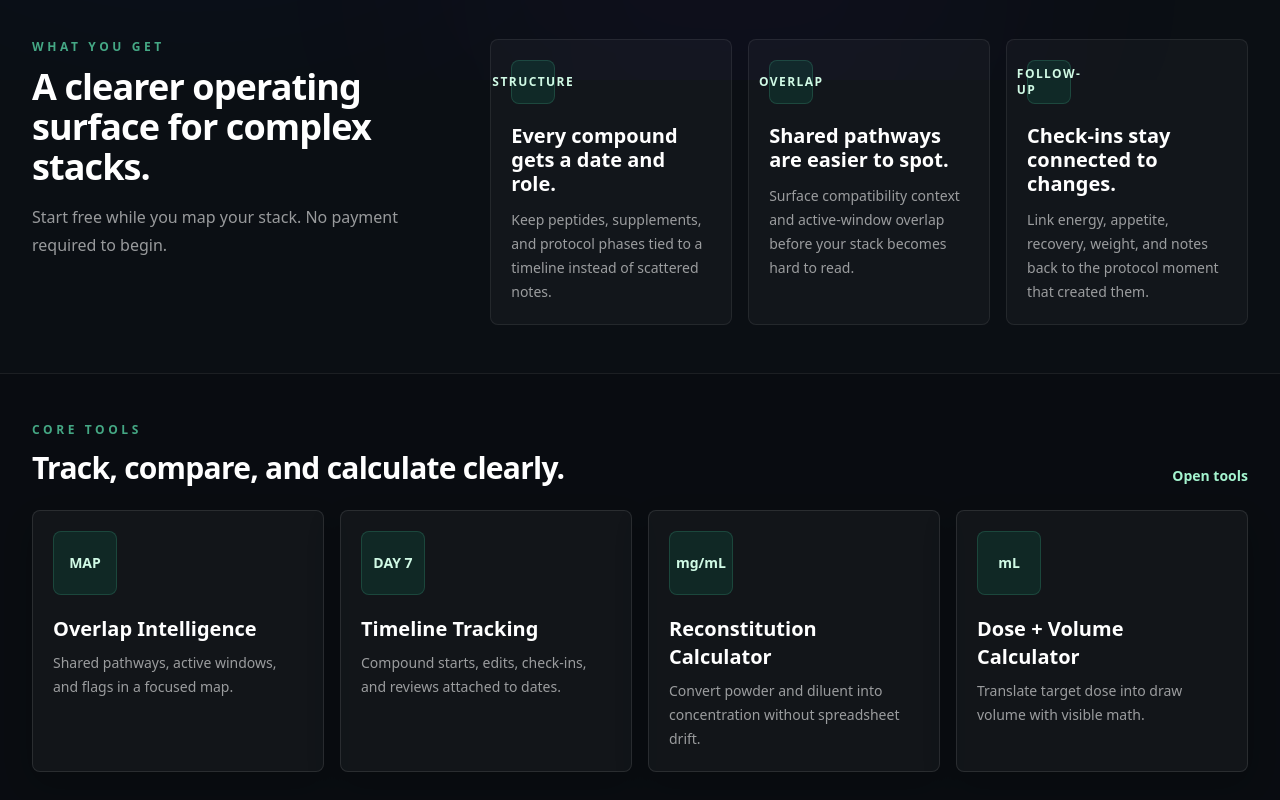
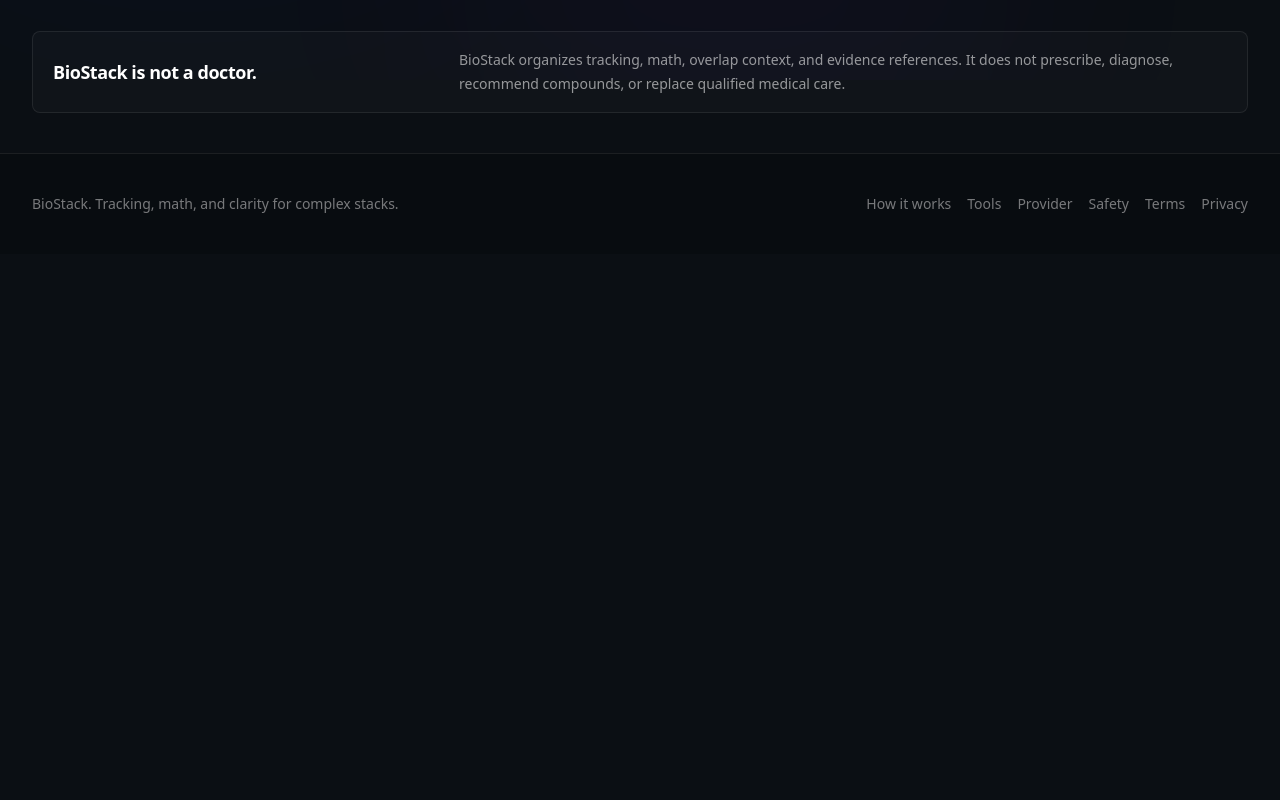
Before and after one commit to m0r6aN/biostack, a Next.js app in the folder frontend/: page / in a window 1280 px wide. Shown: the part 720-1520 px from the top of the page. After the commit the page ends 974 px from the top, so only its background shows below. Built offline with nearby package versions, Linux system fonts and the light colour scheme; no server answers.

Commit message:
Got rid of useless content below the fold. (#33)

```diff
--- a/frontend/src/app/page.tsx
+++ b/frontend/src/app/page.tsx
@@ -1,48 +1,6 @@
 import { LandingHero } from '@/components/marketing/LandingHero';
 import { MarketingFooter } from '@/components/marketing/MarketingFooter';
 import { MarketingNav } from '@/components/marketing/MarketingNav';
-import Link from 'next/link';
-
-const valueItems = [
-  {
-    label: 'Structure',
-    title: 'Every compound gets a date and role.',
-    body: 'Keep peptides, supplements, and protocol phases tied to a timeline instead of scattered notes.',
-  },
-  {
-    label: 'Overlap',
-    title: 'Shared pathways are easier to spot.',
-    body: 'Surface compatibility context and active-window overlap before your stack becomes hard to read.',
-  },
-  {
-    label: 'Follow-up',
-    title: 'Check-ins stay connected to changes.',
-    body: 'Link energy, appetite, recovery, weight, and notes back to the protocol moment that created them.',
-  },
-];
-
-const previews = [
-  {
-    title: 'Overlap Intelligence',
-    body: 'Shared pathways, active windows, and flags in a focused map.',
-    stat: 'MAP',
-  },
-  {
-    title: 'Timeline Tracking',
-    body: 'Compound starts, edits, check-ins, and reviews attached to dates.',
-    stat: 'DAY 7',
-  },
-  {
-    title: 'Reconstitution Calculator',
-    body: 'Convert powder and diluent into concentration without spreadsheet drift.',
-    stat: 'mg/mL',
-  },
-  {
-    title: 'Dose + Volume Calculator',
-    body: 'Translate target dose into draw volume with visible math.',
-    stat: 'mL',
-  },
-];
 
 export default function HomePage() {
   const softwareSchema = {
@@ -65,70 +23,6 @@
         />
         <LandingHero />
 
-        <section id="value" className="scroll-mt-20 mx-auto max-w-7xl px-5 py-9 sm:px-8 lg:py-12">
-          <div className="grid gap-8 lg:grid-cols-[0.72fr_1.28fr] lg:items-start">
-            <div>
-              <p className="text-xs font-semibold uppercase tracking-[0.3em] text-emerald-300/70">
-                What you get
-              </p>
-              <h2 className="mt-3 max-w-md text-3xl font-semibold tracking-tight text-white sm:text-4xl">
-                A clearer operating surface for complex stacks.
-              </h2>
-              <p className="mt-4 max-w-md text-base leading-7 text-white/58">
-                Start free while you map your stack. No payment required to begin.
-              </p>
-            </div>
-
-            <div className="grid gap-3 md:grid-cols-3 lg:gap-4">
-              {valueItems.map((item) => (
-              <div
-                key={item.title}
-                className="min-h-52 rounded-lg border border-white/8 bg-white/[0.03] p-4 transition duration-200 hover:-translate-y-0.5 hover:border-white/16 hover:bg-white/[0.045] sm:p-5"
-              >
-                <span className="flex h-11 w-11 items-center justify-center rounded-lg border border-emerald-300/16 bg-emerald-400/10 text-xs font-semibold uppercase tracking-[0.12em] text-emerald-100">
-                  {item.label}
-                </span>
-                <h3 className="mt-5 text-xl font-semibold leading-6 text-white">{item.title}</h3>
-                <p className="mt-3 text-sm leading-6 text-white/58">{item.body}</p>
-              </div>
-              ))}
-            </div>
-          </div>
-        </section>
-
-        <section id="tools" className="scroll-mt-20 border-y border-white/8 bg-black/15 py-9 lg:py-12">
-          <div className="mx-auto max-w-7xl px-5 sm:px-8">
-            <div className="flex items-end justify-between gap-4">
-              <div>
-                <p className="text-xs font-semibold uppercase tracking-[0.3em] text-emerald-300/70">
-                  Core tools
-                </p>
-                <h2 className="mt-3 text-3xl font-semibold tracking-tight text-white">
-                  Track, compare, and calculate clearly.
-                </h2>
-              </div>
-              <Link href="/tools" className="hidden text-sm font-semibold text-emerald-200 hover:text-white sm:inline">
-                Open tools
-              </Link>
-            </div>
-
-            <div className="-mx-5 mt-6 flex snap-x snap-mandatory scroll-px-5 gap-3 overflow-x-auto px-5 pb-3 sm:-mx-8 sm:scroll-px-8 sm:gap-4 sm:px-8 md:mx-0 md:grid md:grid-cols-2 md:overflow-visible md:px-0 md:pb-0 lg:grid-cols-4">
-              {previews.map((preview) => (
-                <article
-                  key={preview.title}
-                  className="min-h-44 w-[74vw] shrink-0 snap-start rounded-lg border border-white/10 bg-white/[0.035] p-4 shadow-[0_12px_34px_rgba(0,0,0,0.18)] transition duration-200 hover:-translate-y-0.5 hover:border-white/16 hover:bg-white/[0.048] sm:min-h-48 sm:w-80 sm:p-5 md:w-auto"
-                >
-                  <div className="flex h-12 w-12 items-center justify-center rounded-lg border border-emerald-300/16 bg-emerald-400/10 text-xs font-semibold text-emerald-100 sm:h-16 sm:w-16 sm:text-sm">
-                    {preview.stat}
-                  </div>
-                  <h3 className="mt-4 text-xl font-semibold text-white sm:mt-5">{preview.title}</h3>
-                  <p className="mt-2 text-sm leading-6 text-white/58">{preview.body}</p>
-                </article>
-              ))}
-            </div>
-          </div>
-        </section>
-
         <section className="mx-auto max-w-7xl px-5 py-8 sm:px-8 lg:py-10">
           <div className="rounded-lg border border-white/8 bg-white/[0.025] px-4 py-4 sm:flex sm:items-center sm:justify-between sm:gap-6 sm:px-5">
             <p className="text-base font-semibold tracking-tight text-white sm:text-lg">
```
